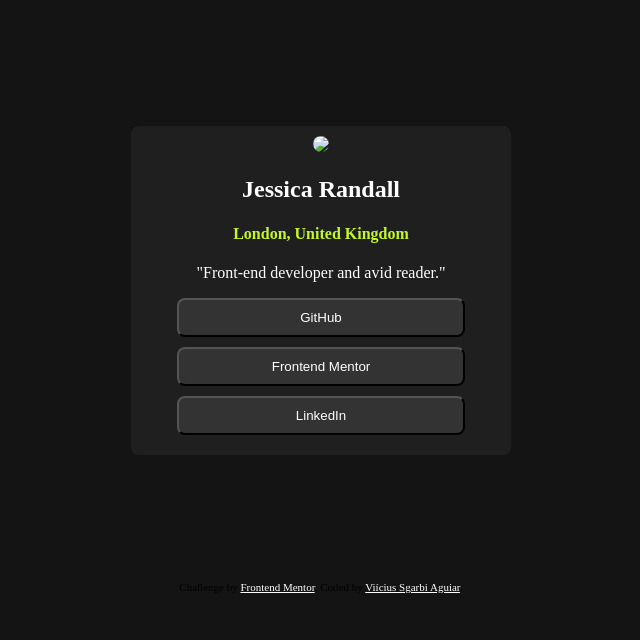
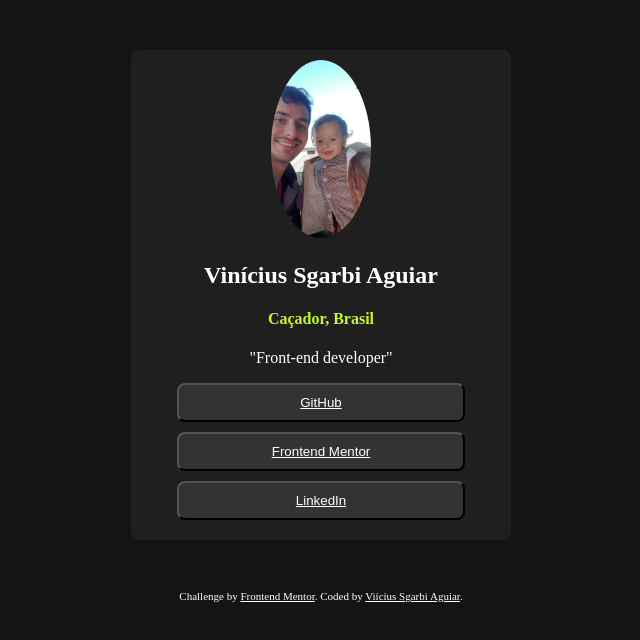
Before and after one commit to Vini281/Sociallinks, a plain HTML site: page index.html in a window 1280 px wide. Shown: the whole page, without its empty margins (319-959 px from the left). Drawn offline with Linux system fonts and the light colour scheme.

Commit message:
Add files via upload
versão atualizada com links e imagens

```diff
--- a/index.html
+++ b/index.html
@@ -11,13 +11,13 @@
 </head>
 <body>
   <section class="container">
-    <img src="assets/images/avatar-jessica.jpeg" style="width: 100px; border-radius: 50%;">
-    <h2>Jessica Randall</h2>
-    <h4>London, United Kingdom</h4>
-    <p>"Front-end developer and avid reader."</p>
-    <button>GitHub</button>
-    <button>Frontend Mentor</button>
-    <button>LinkedIn</button>
+    <img src="assets/images/imagem.jpg" style="width: 100px; border-radius: 50%;">
+    <h2>Vinícius Sgarbi Aguiar</h2>
+    <h4>Caçador, Brasil</h4>
+    <p>"Front-end developer"</p>
+    <button><a href="https://github.com/Vini281" target="_blank">GitHub</a></button>
+    <button><a href="https://www.frontendmentor.io/profile/Vini281" target="_blank">Frontend Mentor</a></button>
+    <button><a href="https://www.linkedin.com/in/vin%C3%ADcius-aguiar-317064161/  " target="">LinkedIn</a></button>
   </section>
 
 
--- a/styles.css
+++ b/styles.css
@@ -1,4 +1,4 @@
-.attribution { font-size: 11px; text-align: center; }
+.attribution { font-size: 11px; text-align: center; color: white}
 .attribution a { color: white; }
 body{
     background-color: hsl(0, 0%, 8%);
@@ -10,7 +10,7 @@
     justify-content: center;
     border-radius: 8px;
 }
-button{
+button {
     display: block;
     flex-wrap: wrap;
     width: 80%;
@@ -24,6 +24,9 @@
 button:hover{
     background-color: hsl(75, 94%, 57%);
 }
+a{
+    color: white;
+}
 h4{
     color: hsl(75, 94%, 57%);
 }
@@ -35,7 +38,7 @@
 }
 @media screen and (min-width:600px) {
     .container{
-        margin: 10% 35%;
+        margin: 50px 35%;
         padding: 10px;
     }
 
```
Also changed, not shown: assets/fonts/Inter-VariableFont_slnt,wght.ttf (added), assets/fonts/OFL.txt (added), assets/fonts/README.txt (added), assets/fonts/static/Inter-Bold.ttf (added), assets/fonts/static/Inter-Regular.ttf (added), assets/fonts/static/Inter-SemiBold.ttf (added), assets/images/avatar-jessica.jpeg (added), assets/images/favicon-32x32.png (added), assets/images/imagem.jpg (added).
